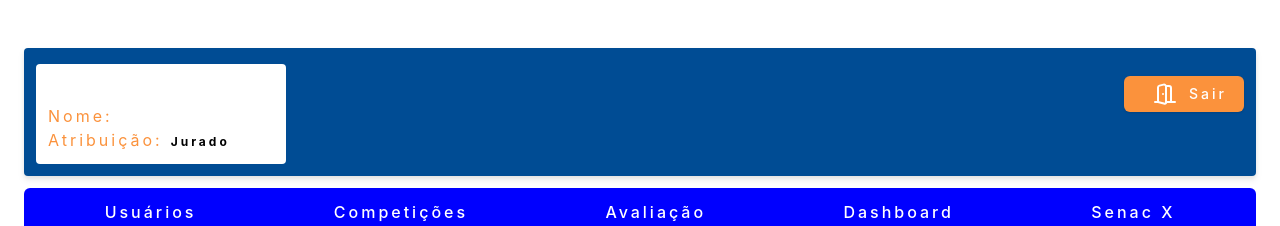
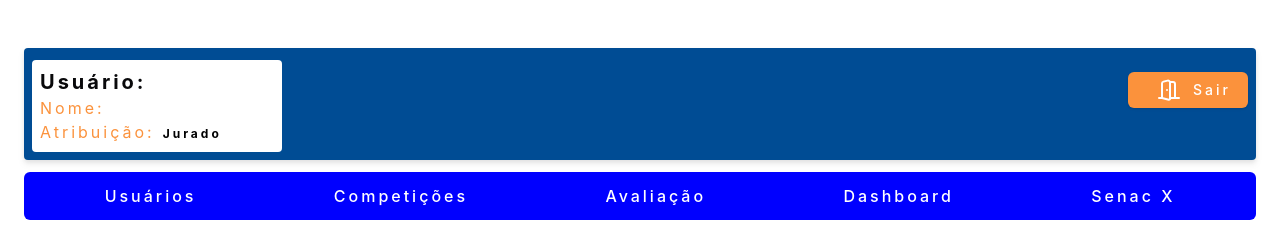
Before and after one commit to cosmeTeixeiraSilva/senacx2024, a React (Vite) app: page /usuarios in a window 1280 px wide. Shown: the top 226 px of the page. Built offline with nearby package versions, Linux system fonts and the light colour scheme; no server answers.

Commit message:
titulo Usuario

```diff
--- a/src/components/base/header/header.jsx
+++ b/src/components/base/header/header.jsx
@@ -64,11 +64,11 @@ export default function Header() {
                     <img src="/Senac_logo.svg" className="logoMenor"></img>
 
                 </div> */}
-            <div className=" flex flex-col md:flex-row justify-between  mt-1 p-3 ">
+            <div className=" flex flex-col md:flex-row justify-between  mt-1 p-2 ">
 
                 {/*Dados do Usuário Logado no Sistema */}
-                <div className="user flex flex-col  bg-white p-3 rounded">
-                    <span className="text-white font-bold text-xl ">Usuário:</span>
+                <div className="user flex flex-col  bg-white p-2 rounded">
+                    <span className="font-bold text-xl ">Usuário:</span>
                     {/* <Label className="mt-2 text-orange-400">Código:<span className="text-blue-500 font-bold ml-2 text-xs">{String(JuradoId).padStart(4, '0')}</span></Label> */}
                     <Label className="text-orange-400">Nome:<span className="text-black font-bold ml-2 text-xs">{juradoNome}</span></Label>
                     <Label className="text-orange-400">Atribuição:<span className="text-black font-bold ml-2 text-xs">{nivel}</span></Label>
```
